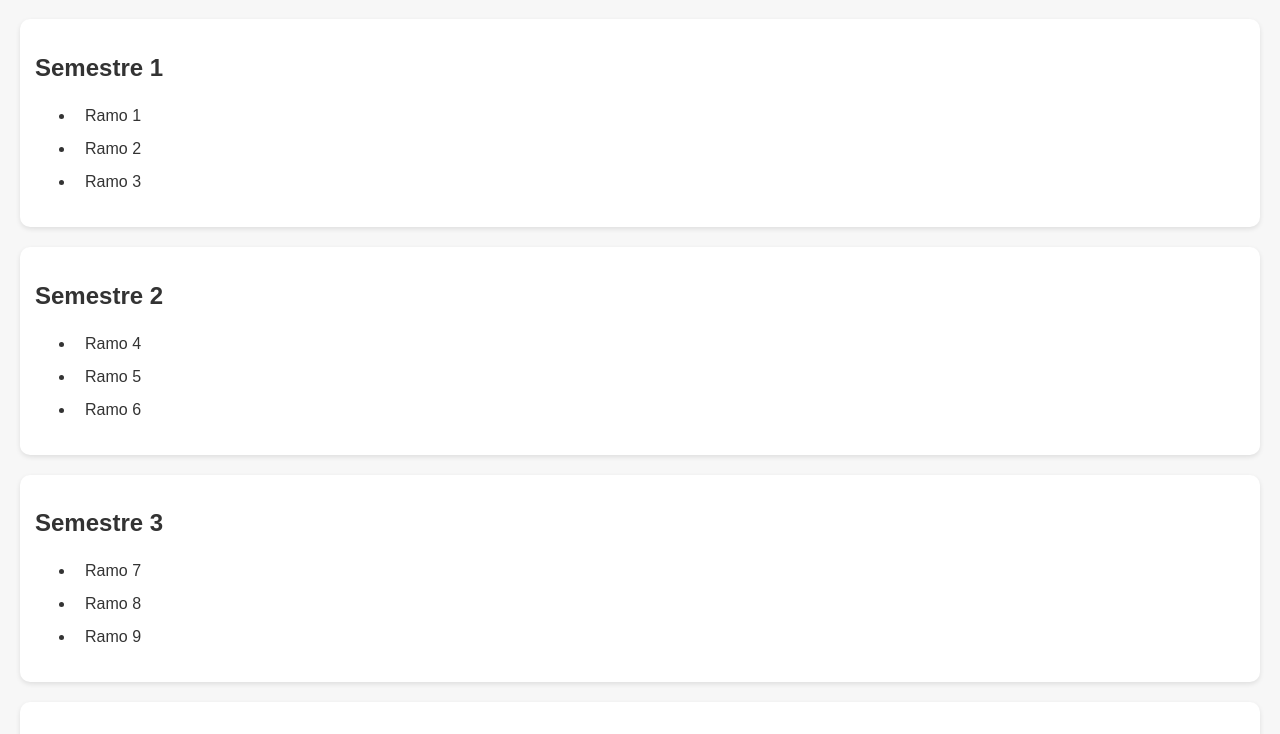
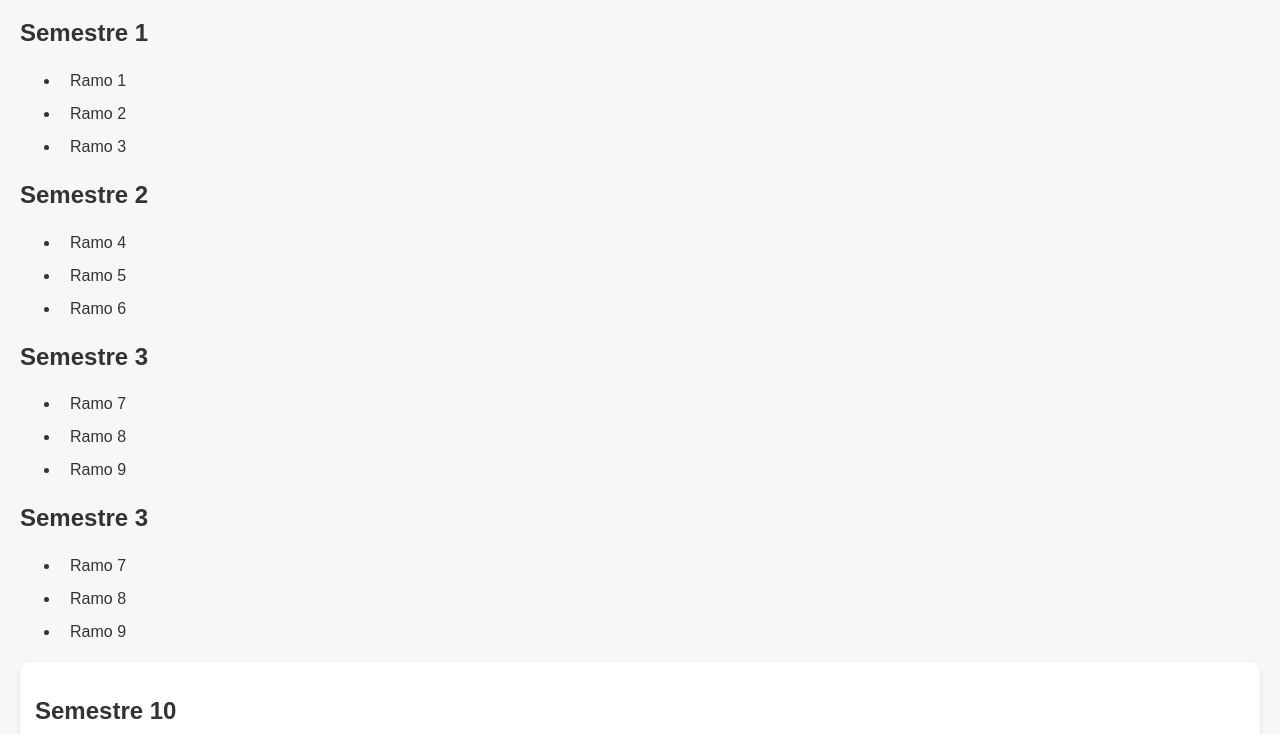
Before and after one commit to Alan42121/malla-universitaria, a plain HTML site: page index.html in a window 1280 px wide. Shown: the part 61-795 px from the top of the page. Drawn offline with Linux system fonts and the light colour scheme.

Commit message:
Update index.html

```diff
--- a/index.html
+++ b/index.html
@@ -9,7 +9,7 @@
   <h1>Malla Universitaria - Ingeniería Civil Informática</h1>
 
   <!-- Aquí comienzan los 10 semestres -->
-  <div class="semestre">
+  <div class="Semestre 1">
     <h2>Semestre 1</h2>
     <ul>
       <li onclick="toggleEstado(this)">Ramo 1</li>
@@ -18,7 +18,7 @@
     </ul>
   </div>
 
-  <div class="semestre">
+  <div class="Semestre 2">
     <h2>Semestre 2</h2>
     <ul>
       <li onclick="toggleEstado(this)">Ramo 4</li>
@@ -27,7 +27,16 @@
     </ul>
   </div>
 
-  <div class="semestre">
+  <div class="Semestre 3">
+    <h2>Semestre 3</h2>
+    <ul>
+      <li onclick="toggleEstado(this)">Ramo 7</li>
+      <li onclick="toggleEstado(this)">Ramo 8</li>
+      <li onclick="toggleEstado(this)">Ramo 9</li>
+    </ul>
+  </div>
+
+   <div class="Semestre 4">
     <h2>Semestre 3</h2>
     <ul>
       <li onclick="toggleEstado(this)">Ramo 7</li>
```
